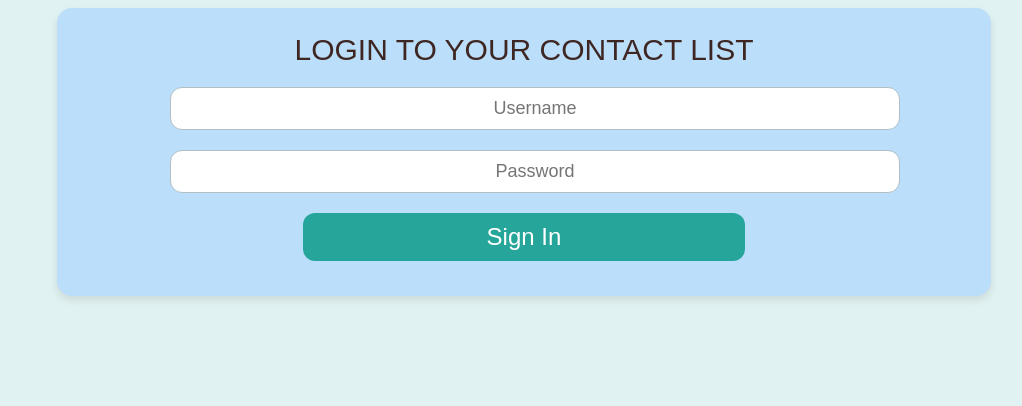
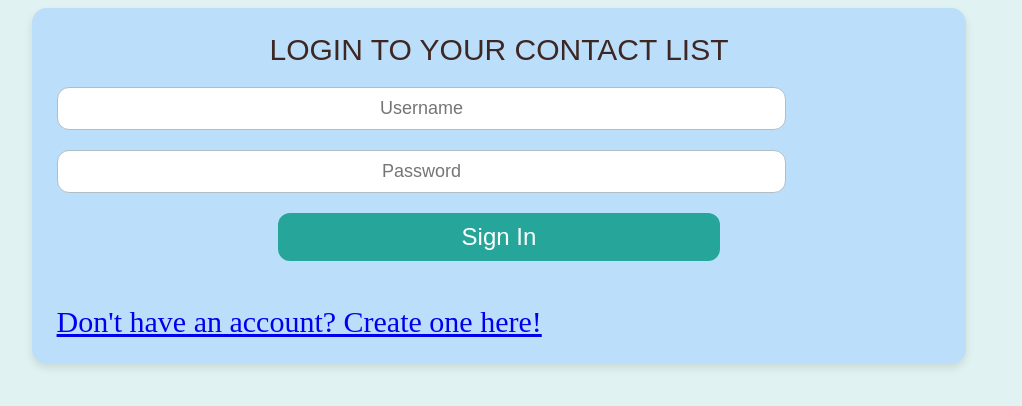
Before and after one commit to TGriffin77/contact-manager, a React (Create React App) app in the folder frontend/: page /login in a window 1280 px wide. Shown: the top 406 px of the page, without its empty margins (141-1163 px from the left). Built offline with nearby package versions, Linux system fonts and the light colour scheme.

Commit message:
fixed css formatting and added links to route

```diff
--- a/frontend/src/App.css
+++ b/frontend/src/App.css
@@ -17,7 +17,7 @@ body
 {
     font-size: 30px;
     width: 70%;
-    margin-left: 15%;
+    margin:auto;
     padding: 25px;
     background-color: #bbdefb;
     border-radius: 15px;
@@ -28,7 +28,7 @@ body
 {
     font-size: 30px;
     width: 70%;
-    margin: 50px auto;
+    margin: auto;
     padding: 25px;
     background-color: #bbdefb;
     border-radius: 15px;
@@ -80,7 +80,7 @@ input[type="text"], input[type="password"]
     border: 1px solid #b0bec5;
     text-align: center;
     width: 80%;
-    margin-left: 10%;
+    margin: auto;
     margin-bottom: 20px;
     padding: 10px;
     font-family: 'Ubuntu', sans-serif;
--- a/frontend/src/ContactPage.js
+++ b/frontend/src/ContactPage.js
@@ -114,7 +114,7 @@ function Contacts() {
         }
     };
 
-    const doDeleteContacts = async () => {
+    const doDeleteContacts = async (contact) => {
         const userData = readUserData();
         if (!userData) {
             setAddResult("You are not logged in.");
@@ -123,8 +123,8 @@ function Contacts() {
 
         const jsonPayload = {
             userId: userData.id,
-            firstName,
-            lastName
+            firstName: contact.firstName,
+            lastName: contact.lastName
         };
 
         try {
@@ -190,7 +190,7 @@ function Contacts() {
                 <button
                     onClick={() => {
                         if (window.confirm(`Are you sure you want to delete ${contact.FirstName} ${contact.LastName}?`)) {
-                            doDeleteContacts(contact.FirstName, contact.LastName);
+                            doDeleteContacts(contact);
                         }
                     }}
                 >
--- a/frontend/src/Login.js
+++ b/frontend/src/Login.js
@@ -1,5 +1,5 @@
 import { useState } from 'react';
-import { useNavigate } from 'react-router-dom';
+import { useNavigate, Link } from 'react-router-dom';
 
 const urlBase = 'http://localhost/LAMPAPI';
 const extension = 'php';
@@ -74,6 +74,8 @@ function Login() {
                  Sign In
             </button>
             <span id="loginResult">{loginResult}</span>
+            <br />
+            <Link to="/register">Don't have an account? Create one here!</Link>
         </div>
     );
 }
--- a/frontend/src/Register.js
+++ b/frontend/src/Register.js
@@ -1,5 +1,5 @@
 import { useState } from 'react';
-import { useNavigate } from 'react-router-dom';
+import { useNavigate, Link } from 'react-router-dom';
 //import md5 from './md5';
 
 const urlBase = 'http://localhost/LAMPAPI';
@@ -89,6 +89,8 @@ function Register() {
                 Sign Up
             </button><br />
             <span id="registerResult">{registerResult}</span>
+            <br />
+            <Link to="/login">Already a user? Sign in here!</Link>
         </div>
     );
 }
```
